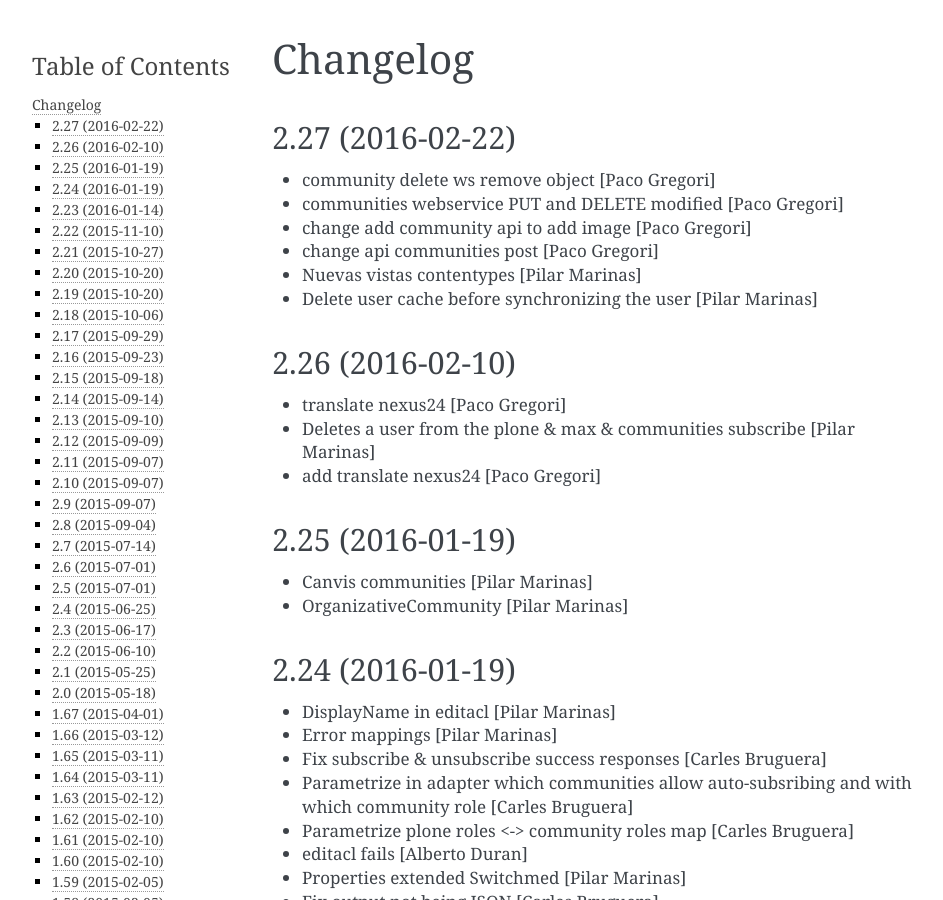
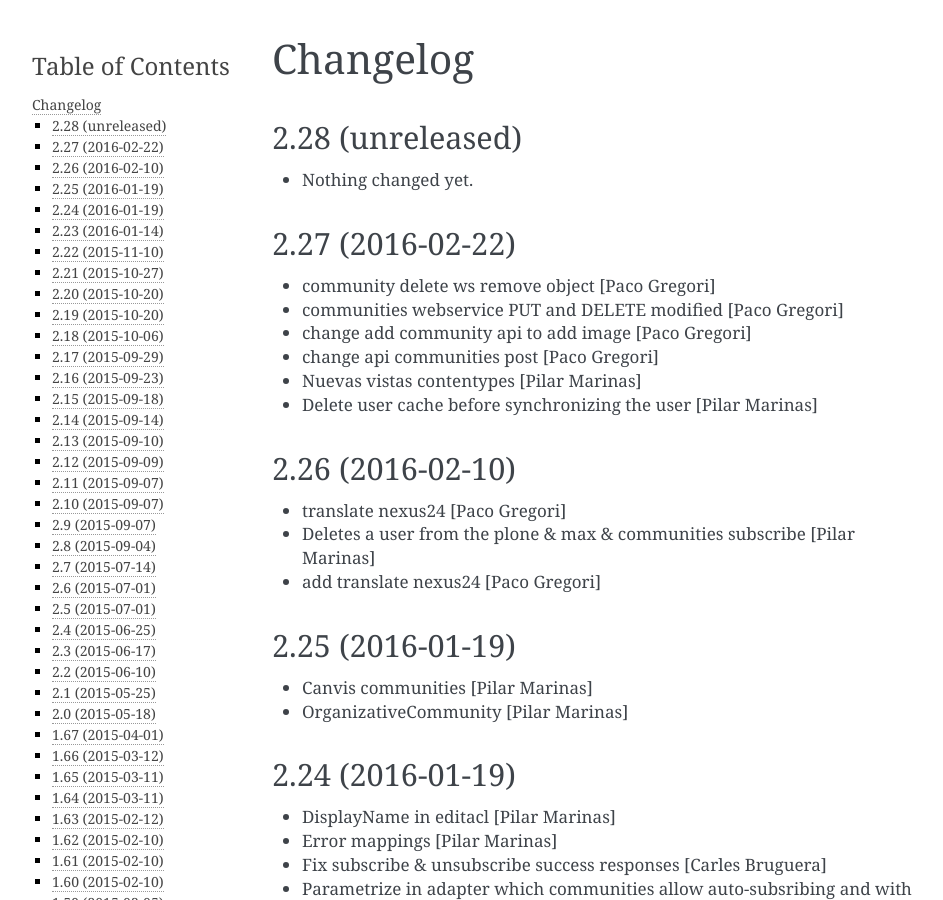
Before and after one commit to UPCnet/ulearn.core, a Sphinx documentation site: the page built from docs/HISTORY.rst, in a window 1280 px wide and 900 px high. Shown: the whole window, without its empty margins (148-1091 px from the left). Built offline with Sphinx 7.4.7, drawn with Linux system fonts in a browser that asks for light colours; pages that are not in the unit, such as notebooks, are missing from menus.

Commit message:
Back to development: 2.28

```diff
--- a/docs/HISTORY.rst
+++ b/docs/HISTORY.rst
@@ -1,5 +1,11 @@
 Changelog
 =========
+
+2.28 (unreleased)
+-----------------
+
+- Nothing changed yet.
+
 
 2.27 (2016-02-22)
 -----------------
--- a/setup.py
+++ b/setup.py
@@ -1,7 +1,7 @@
 from setuptools import setup, find_packages
 import os
 
-version = '2.27'
+version = '2.28.dev0'
 
 README = open('README.rst').read()
 HISTORY = open(os.path.join('docs', 'HISTORY.rst')).read()
```
